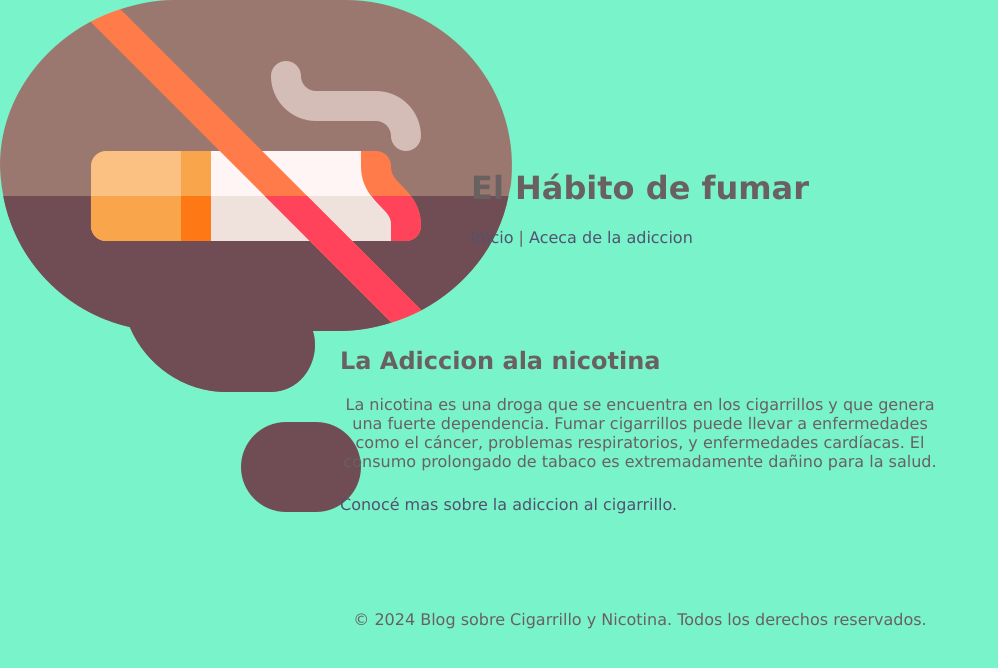
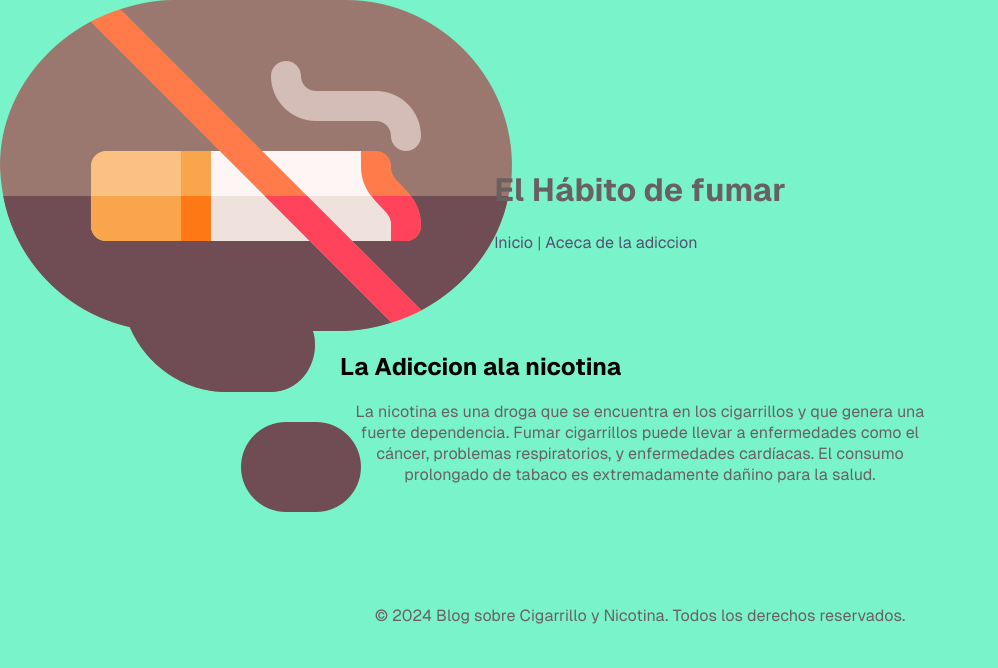
Before and after one commit to vpeinado263/smoke-free-campaign, a Next.js app: page /about in a window 1280 px wide. Shown: the top 668 px of the page, without its empty margins (0-998 px from the left). Built offline with nearby package versions, Linux system fonts and the light colour scheme.

Commit message:
Añadir cambios a index, about y estilos

```diff
--- a/src/pages/about.js
+++ b/src/pages/about.js
@@ -14,7 +14,6 @@ const about = () => {
             Fumar cigarrillos puede llevar a enfermedades como el cáncer, problemas respiratorios, y enfermedades
             cardíacas. El consumo prolongado de tabaco es extremadamente dañino para la salud.
             </p>
-            <a href='/about'>Conocé mas sobre la adiccion al cigarrillo.</a>
         </main>
         <Footer/>
     </div>
--- a/src/pages/index.js
+++ b/src/pages/index.js
@@ -3,8 +3,7 @@ import Footer from "./components/Footer";
 import Header from "./components/Header";
 import styles from "../styles/Home.module.css";
 
-const Home = () => {
-
+export default function Home() {
   return (
     <>
       <Head>
@@ -25,5 +24,3 @@ const Home = () => {
     </>
   );
 }
-
-export default Home;
--- a/src/styles/globals.css
+++ b/src/styles/globals.css
@@ -1,7 +1,11 @@
+@font-face {
+    font-family: 'myFont';
+    src: url('../../src/pages/fonts/GeistVF.woff');
+}
 body {
     margin: 0;
     padding: 0;
-    font-family: Verdana, Geneva, Tahoma, sans-serif;
+    font-family: 'myFont';
     background-color: #79f3ca;
     color: rgb(105, 97, 97);
 }
@@ -19,3 +23,6 @@ p {
     text-align: center;
     margin-bottom: 1.5rem;
 }
+h2 {
+    color: rgb(0, 0, 0);
+  }
```
Also changed, not shown: src/styles/Home.module.css (line endings or trailing spaces).
